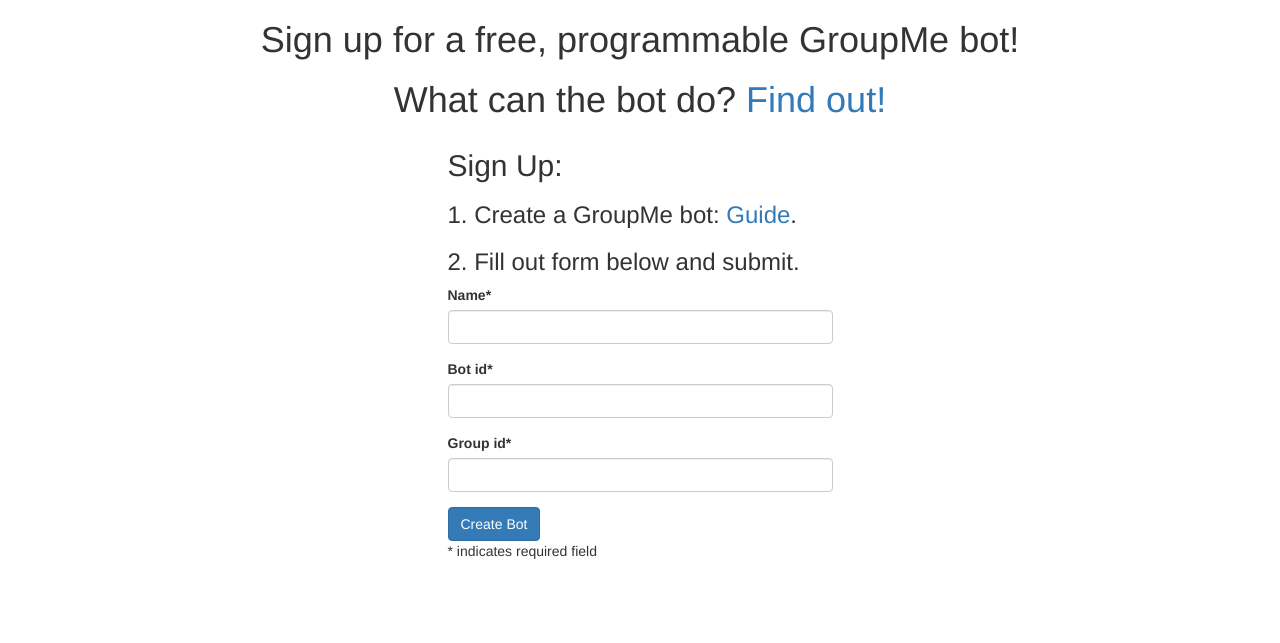
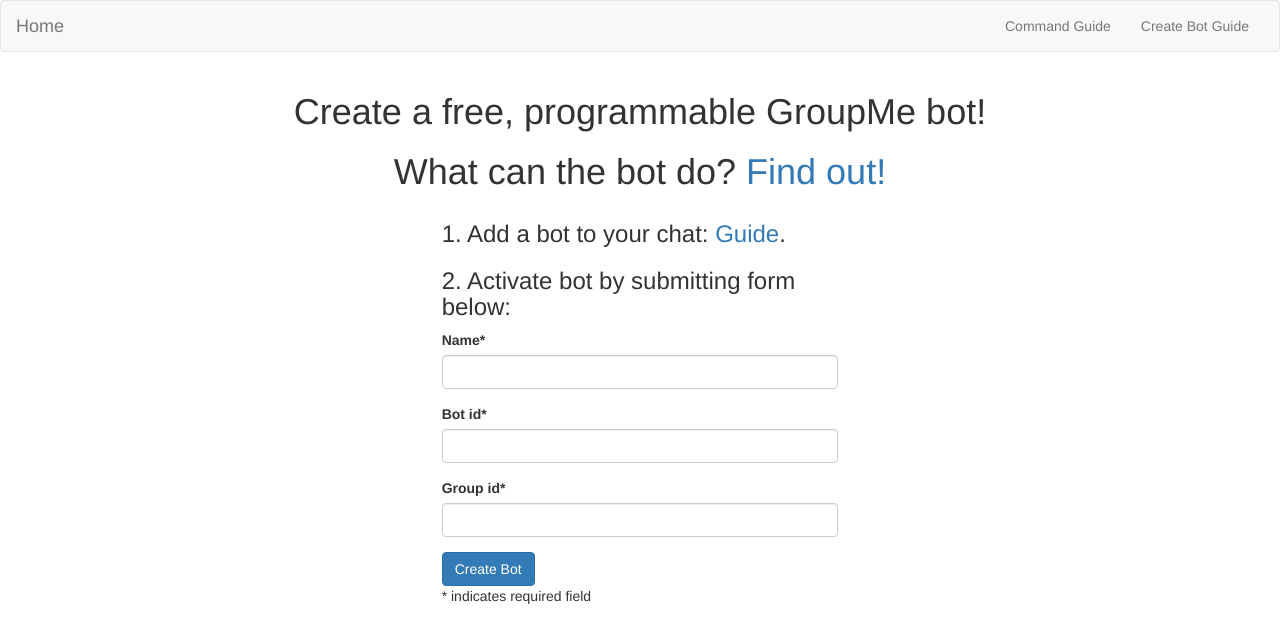
Before and after one commit to eyoung8/groupmebot, a Django app: page / in a window 1280 px wide. Shown: the top 643 px of the page. Run offline with Django 3.2, Linux system fonts and the light colour scheme; some libraries are stand-ins or nearby versions.

Commit message:
added a navbar, changed containers for rows to be fluid

```diff
--- a/bot/templates/base.html
+++ b/bot/templates/base.html
@@ -5,7 +5,17 @@
 <head>
   <!-- Latest compiled and minified CSS -->
   <title>GroupMe ResponseBot | {% block title %}{% endblock title %}</title>
+
+  <meta charset="utf-8">
+
   <link rel="stylesheet" href="https://maxcdn.bootstrapcdn.com/bootstrap/3.3.7/css/bootstrap.min.css" integrity="sha384-BVYiiSIFeK1dGmJRAkycuHAHRg32OmUcww7on3RYdg4Va+PmSTsz/K68vbdEjh4u" crossorigin="anonymous">
+
+
+  <!-- jquery minifed -->
+  <script src="https://ajax.googleapis.com/ajax/libs/jquery/3.1.1/jquery.min.js"></script>
+
+  <!-- markdown cdn -->
+  <script src="https://cdnjs.cloudflare.com/ajax/libs/marked/0.3.6/marked.min.js"></script>
 
 
   {% block styles %}
@@ -24,8 +34,12 @@
 </head>
 <body>
 
+  {% block navbar %}
+  {% include 'navbar.html' %}
+  {% endblock navbar %}
   {% block content %}
   {% endblock content %}
+  <script src="https://maxcdn.bootstrapcdn.com/bootstrap/3.3.7/js/bootstrap.min.js"></script>
 
 </body>
 </html>
--- a/bot/templates/bot_create_instructions.html
+++ b/bot/templates/bot_create_instructions.html
@@ -6,7 +6,7 @@
 {% endblock title %}
 
 {% block content %}
-<div class="page-wrap">
+<div class="container-fluid">
     <div class="row" align="left">
         <div class="col-sm-12">
             <h1>Instructions:</h1>
--- a/bot/templates/bot_detail.html
+++ b/bot/templates/bot_detail.html
@@ -7,7 +7,7 @@
 
 {% block content %}
 
-<div class="page-wrap">
+<div class="container-fluid">
     <div class="row" align="left">
         <div class="col-xs-10">
             <h1>{{ bot_name }}</h1>
--- a/bot/templates/bot_home.html
+++ b/bot/templates/bot_home.html
@@ -8,18 +8,20 @@
 
 
 {% block content %}
-<div class="page-wrap">
+<div class="container-fluid">
 
-
-    <h1>Sign up for a free, programmable GroupMe bot!</h1>
+    <div class="row" align="center">
+        <div class="col-sm-12">
+        <h1>Create a free, programmable GroupMe bot!</h1>
         <h1>What can the bot do? <a href="{% url "guide" %}"> Find out!</a></h1>
+        </div>
+    </div>
     <div class="row" align="left">
-    <div class="col-sm-offset-3 col-sm-6">
-        <h2>Sign Up:</h2>
-        <h3>1. Create a GroupMe bot: <a href="{% url 'create_bot_instructions' %}">Guide</a>.</h3>
-        <h3>2. Fill out form below and submit.</h3>
+        <div class="col-sm-offset-4 col-sm-4">
+            <h3>1. Add a bot to your chat: <a href="{% url 'create_bot_instructions' %}">Guide</a>.</h3>
+            <h3>2. Activate bot by submitting form below:</h3>
         </div>
-    <div class="col-sm-offset-3 col-sm-6">
+        <div class="col-sm-offset-4 col-sm-4">
             <form method="POST" action='' enctype='multipart/form-data'> {% csrf_token %}
                 {{ bot_form | crispy }}
                 <input type='submit' class='btn btn-primary' value='Create Bot' />
--- a/bot/templates/groupme_upload_guide.html
+++ b/bot/templates/groupme_upload_guide.html
@@ -6,7 +6,7 @@
 {% endblock title %}
 
 {% block content %}
-<div class="page-wrap">
+<div class="container-fluid">
     <div class="row" align="left">
         <div class="col-sm-12">
             <h2>How to upload to GroupMe:</h2>
--- /dev/null
+++ b/bot/templates/navbar.html
@@ -0,0 +1,19 @@
+<nav class='navbar navbar-default' role='navigation'>
+  <div class='container-fluid'>
+    <div class='navbar-header'>
+      <a href='/'><span class='navbar-brand'>Home</span></a>
+      <button type='button' class='navbar-toggle' data-toggle='collapse' data-target='#mynav'>
+        <span class='sr-only'>Toggle navigation</span>
+        <span class='icon-bar'></span>
+        <span class='icon-bar'></span>
+        <span class='icon-bar'></span>
+      </button>
+    </div>
+    <div class='navbar-collapse collapse' id='mynav'>
+      <ul class='nav navbar-nav navbar-right'>
+        <li><a href='{% url 'guide' %}'>Command Guide</a></li>
+        <li><a href='{% url 'create_bot_instructions' %}'>Create Bot Guide</a></li>
+      </ul>
+    </div>
+  </div>
+</nav>
```
Also changed, not shown: bot/templates/bot_guide.html (+6 -4 lines). Lines whose indentation alone changed are shown as unchanged.
